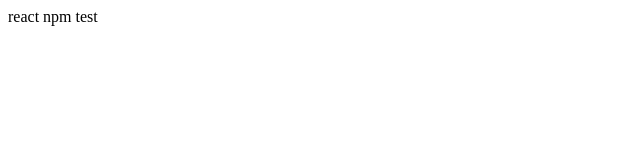
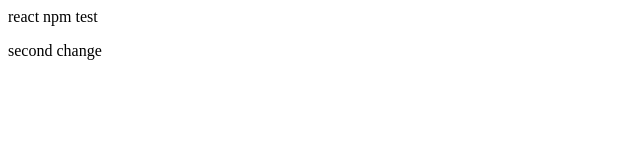
Before and after one commit to dwaxgio/react_git_test, a website: page index.html in a window 1280 px wide. Shown: the full height of the page, 0-640 px from the left. Drawn offline with Linux system fonts and the light colour scheme.

```diff
--- a/index.html
+++ b/index.html
@@ -7,5 +7,6 @@
 </head>
 <body>
     react npm test
+    <p>second change</p>
 </body>
 </html>
```
Also changed, not shown: package.json (added, +24 -0 lines), 2 other files.
